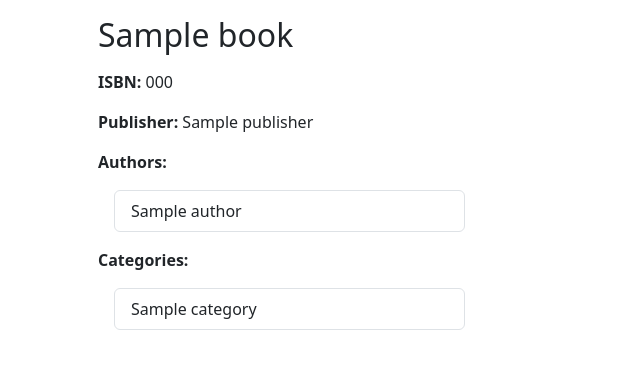
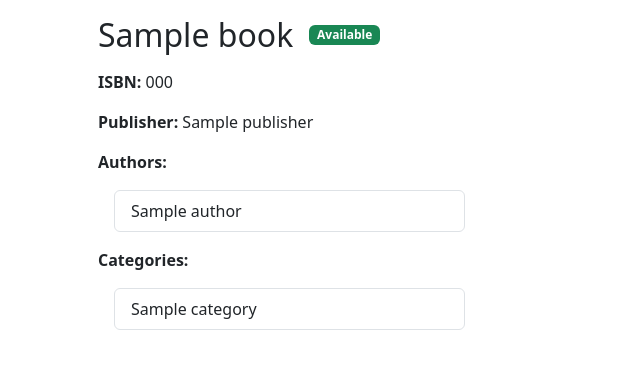
Before and after one commit to padamupreti/grantha-lms, a Django app: page /books/1/ in a window 1280 px wide. Shown: the part 56-425 px from the top of the page, without its empty margins (0-640 px from the left). Run offline with Django 4.2, Linux system fonts and the light colour scheme; a user stored in the database is signed in; tables that the repository leaves empty hold one stand-in row (values such as "Sample post"); some libraries are stand-ins or nearby versions.

Commit message:
Also show availability badge in librarian book detail view

```diff
--- a/dashboard/templates/dashboard/book_detail.html
+++ b/dashboard/templates/dashboard/book_detail.html
@@ -1,11 +1,11 @@
 {% extends 'base.html' %} {% block content %}
 <div class="d-flex align-items-center">
     <h2 class="m-3">{{ book.title }}</h2>
-    {% if not request.user.is_librarian %} {% if is_available %}
-    <span class="badge rounded-pill text-bg-success">Available</span>
+    {% if is_available %}
+    <span class="badge text-bg-success">Available</span>
     {% else %}
-    <span class="badge rounded-pill text-bg-danger">Not Available</span>
-    {% endif %} {% endif %}
+    <span class="badge text-bg-danger">Not Available</span>
+    {% endif %}
 </div>
 <div class="mx-3">
     <p><span class="fw-bold">ISBN:</span> {{ book.isbn }}</p>
```
